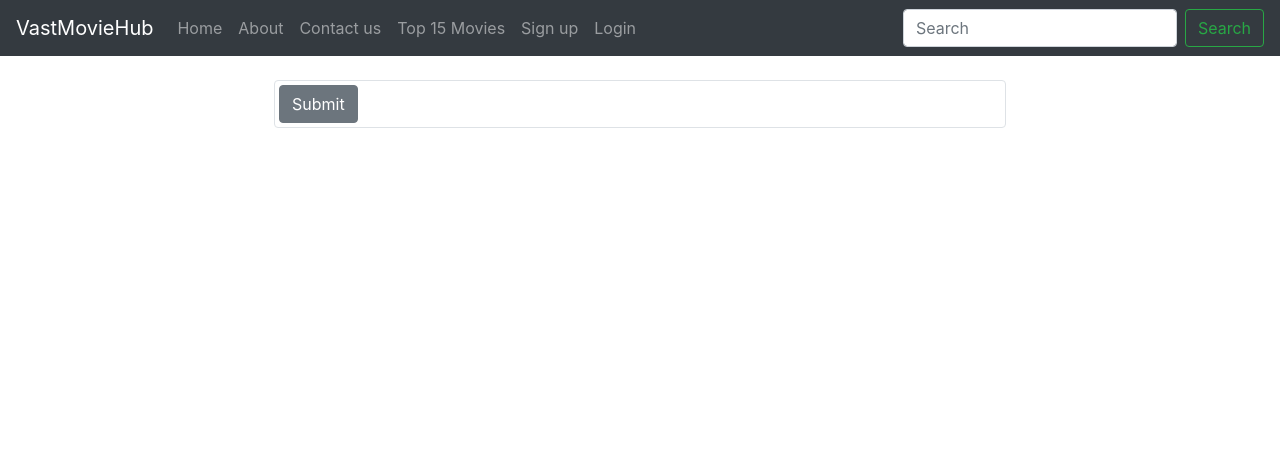
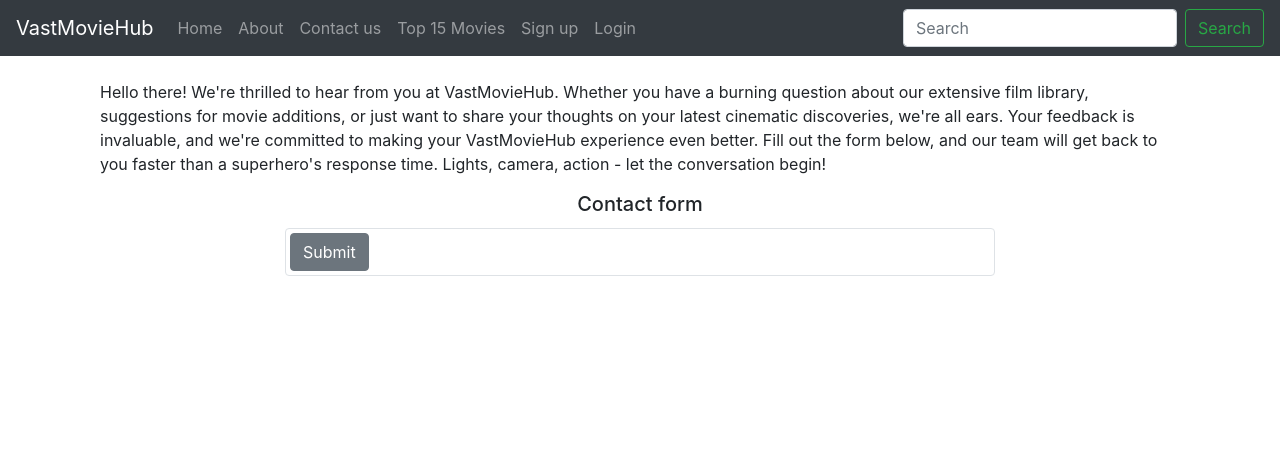
Before and after one commit to Vasileios20/MovieHub, a Django app: template contact/templates/contact.html in a window 1280 px wide. Shown: the top 475 px of the page. Run offline with Django 4.2, Linux system fonts and the light colour scheme; the template is opened without the code that fills it, so the values that code supplies are empty; some libraries are stand-ins or nearby versions.

Commit message:
Add wellcome text to contact form page

```diff
--- a/contact/templates/contact.html
+++ b/contact/templates/contact.html
@@ -6,7 +6,16 @@
 {% block content %}
 <div class="container">
     <div class="row justify-content-center py-3">
-        <div class="col-md-8 p-1">
+        <div class="col-12 mt-2">
+            <p>Hello there! We're thrilled to hear from you at VastMovieHub. Whether you have a burning question about
+                our extensive film library, suggestions for movie additions, or just want to share your thoughts on
+                your latest cinematic discoveries, we're all ears. Your feedback is invaluable, and we're committed
+                to making your VastMovieHub experience even better. Fill out the form below, and our team will get back
+                to you faster than a superhero's response time. Lights, camera, action - let the conversation begin!
+            </p>
+        </div>
+        <div class="col-md-8 pb-2">
+            <h5 class="h5 text-center pb-1">Contact form</h5>
             <div class="border rounded p-1 mt-1 contact-form">
                 <form action="/contact/" method="post">
                     {% csrf_token %}
```
